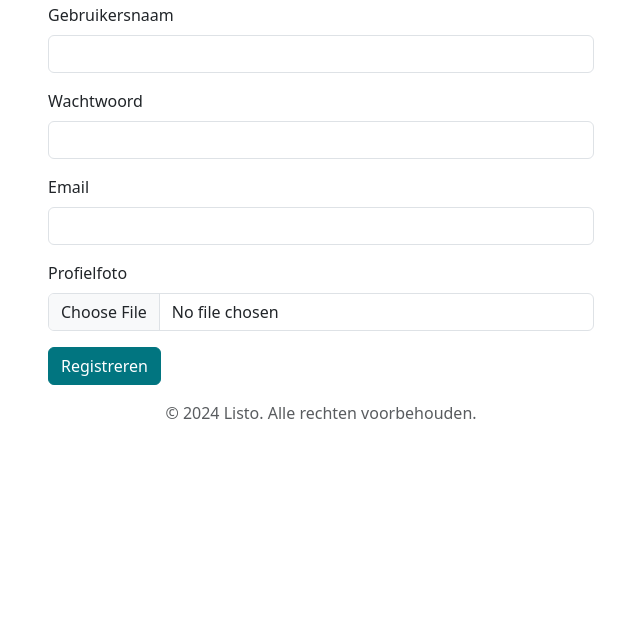
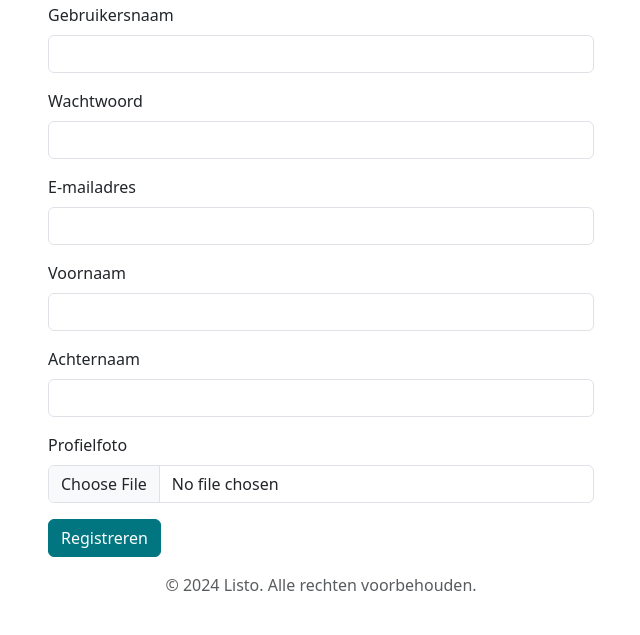
Before and after one commit to Bryan0182/listo, a PHP site: page /registreren in a window 1280 px wide. Shown: the part 165-800 px from the top of the page, without its empty margins (319-959 px from the left). Run offline with PHP 8.4, Linux system fonts and the light colour scheme.

Commit message:
Updated register page

```diff
--- a/php/pages/register.php
+++ b/php/pages/register.php
@@ -8,7 +8,7 @@ include 'php/template-parts/header.php';
     <div class="row justify-content-center">
         <div class="col-md-6">
             <h2 class="text-center">Registreren</h2>
-            <form action="../functions/register_process.php" method="post" enctype="multipart/form-data">
+            <form action="/registreren" method="post" enctype="multipart/form-data">
                 <div class="mb-3">
                     <label for="username" class="form-label">Gebruikersnaam</label>
                     <input type="text" class="form-control" id="username" name="username" required>
@@ -18,8 +18,16 @@ include 'php/template-parts/header.php';
                     <input type="password" class="form-control" id="password" name="password" required>
                 </div>
                 <div class="mb-3">
-                    <label for="email" class="form-label">Email</label>
+                    <label for="email" class="form-label">E-mailadres</label>
                     <input type="email" class="form-control" id="email" name="email" required>
+                </div>
+                <div class="mb-3">
+                    <label for="first_name" class="form-label">Voornaam</label>
+                    <input type="text" class="form-control" id="first_name" name="first_name" required>
+                </div>
+                <div class="mb-3">
+                    <label for="last_name" class="form-label">Achternaam</label>
+                    <input type="text" class="form-control" id="last_name" name="last_name" required>
                 </div>
                 <div class="mb-3">
                     <label for="profile_picture" class="form-label">Profielfoto</label>
```
